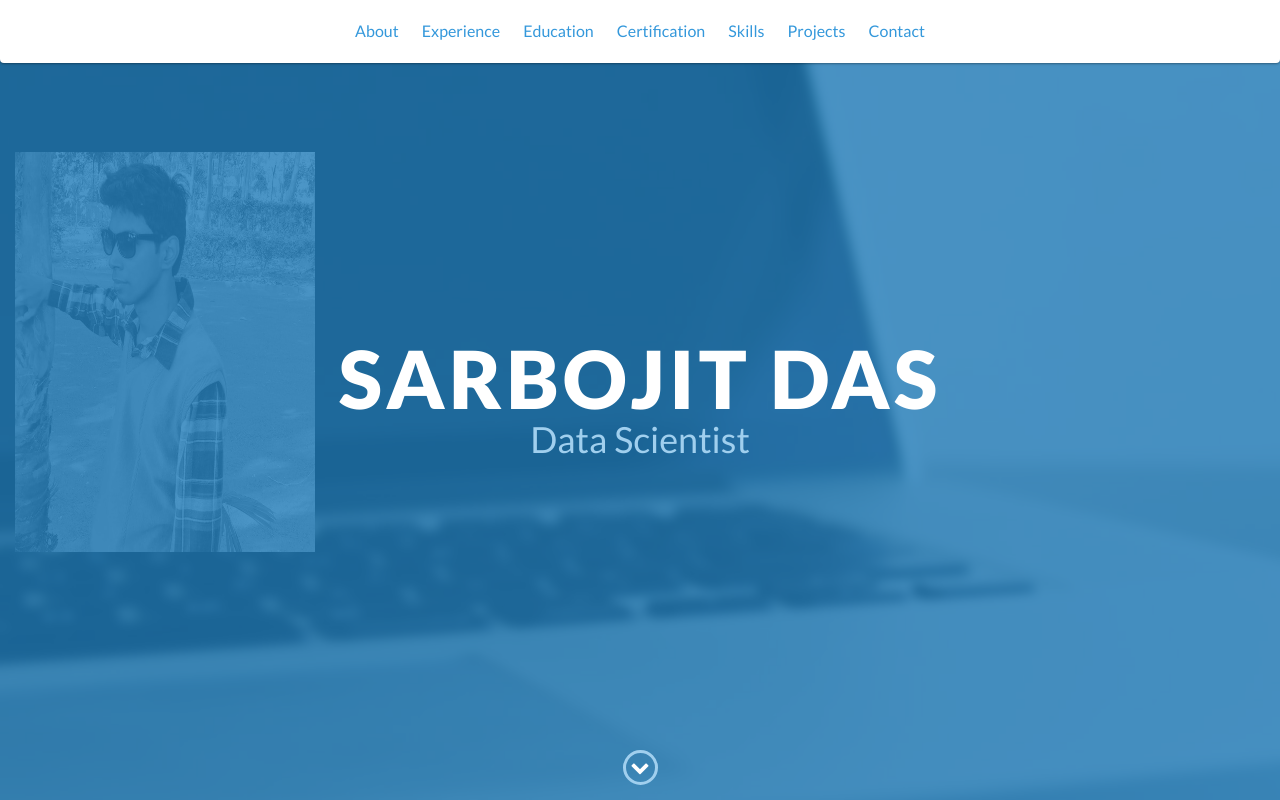
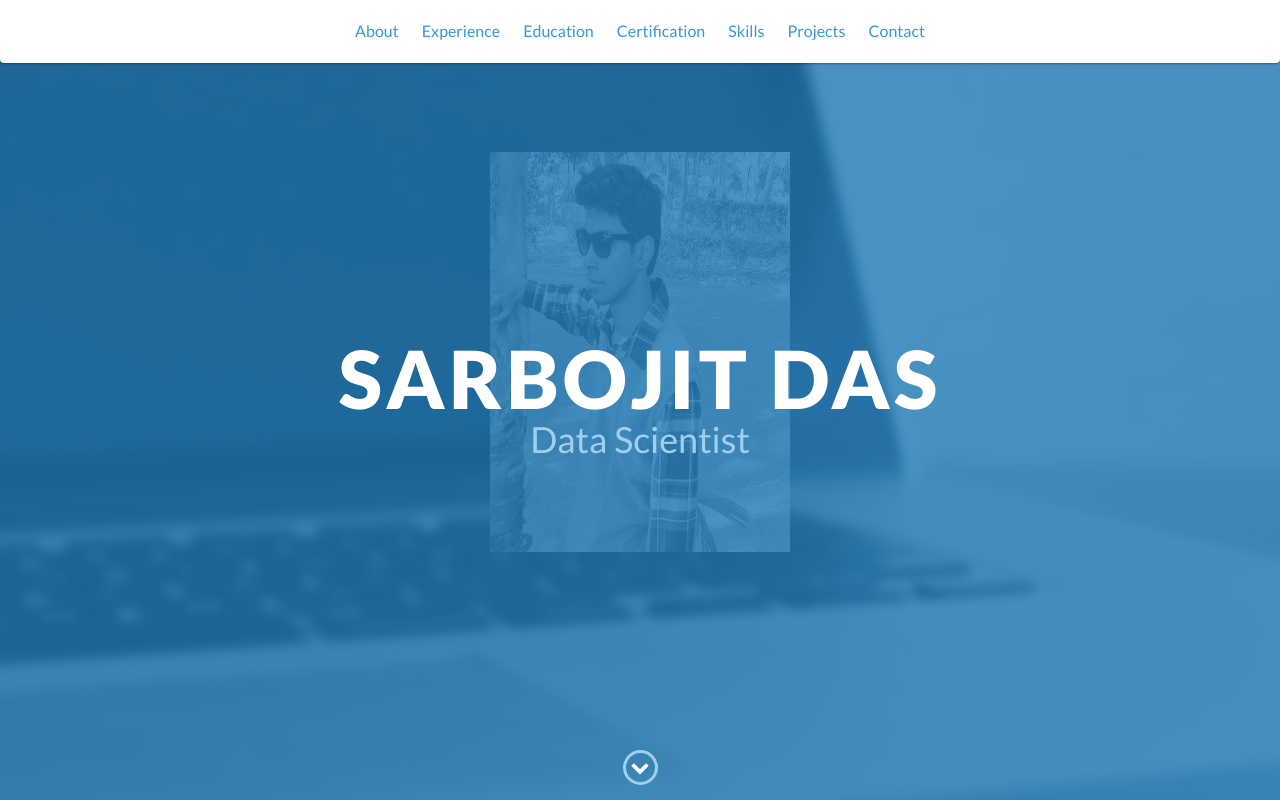
Before and after one commit to sarbojitdas/portfolio, a website: page index.html in a window 1280 px wide. Shown: the top 800 px of the page. Drawn offline with nearby package versions, Linux system fonts and the light colour scheme; files whose address does not match are found by name.

Commit message:
Update index.html

```diff
--- a/index.html
+++ b/index.html
@@ -56,7 +56,7 @@
             <h2>Data Scientist</h2>
            </div>
         </br></br></br></br></br></br>
-<img src="https://github.com/sarbojitdas/portfolio/blob/main/images/blackwhite.jpg" width=300 height=400>
+<center><img src="portfolio/blob/main/images/blackwhite.jpg" width=300 height=400></center>
         <!-- End #lead-content -->
 
         <div id="lead-overlay"></div>
```
